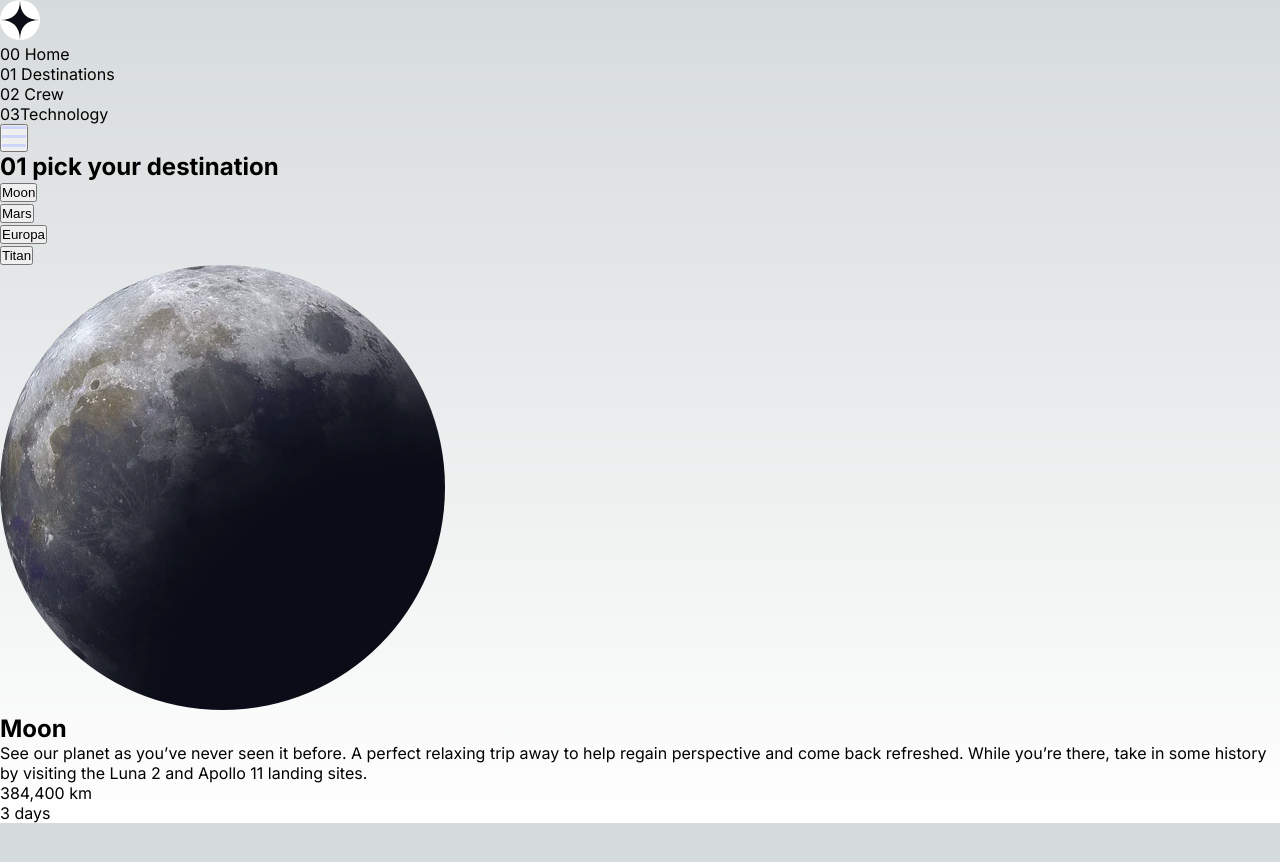
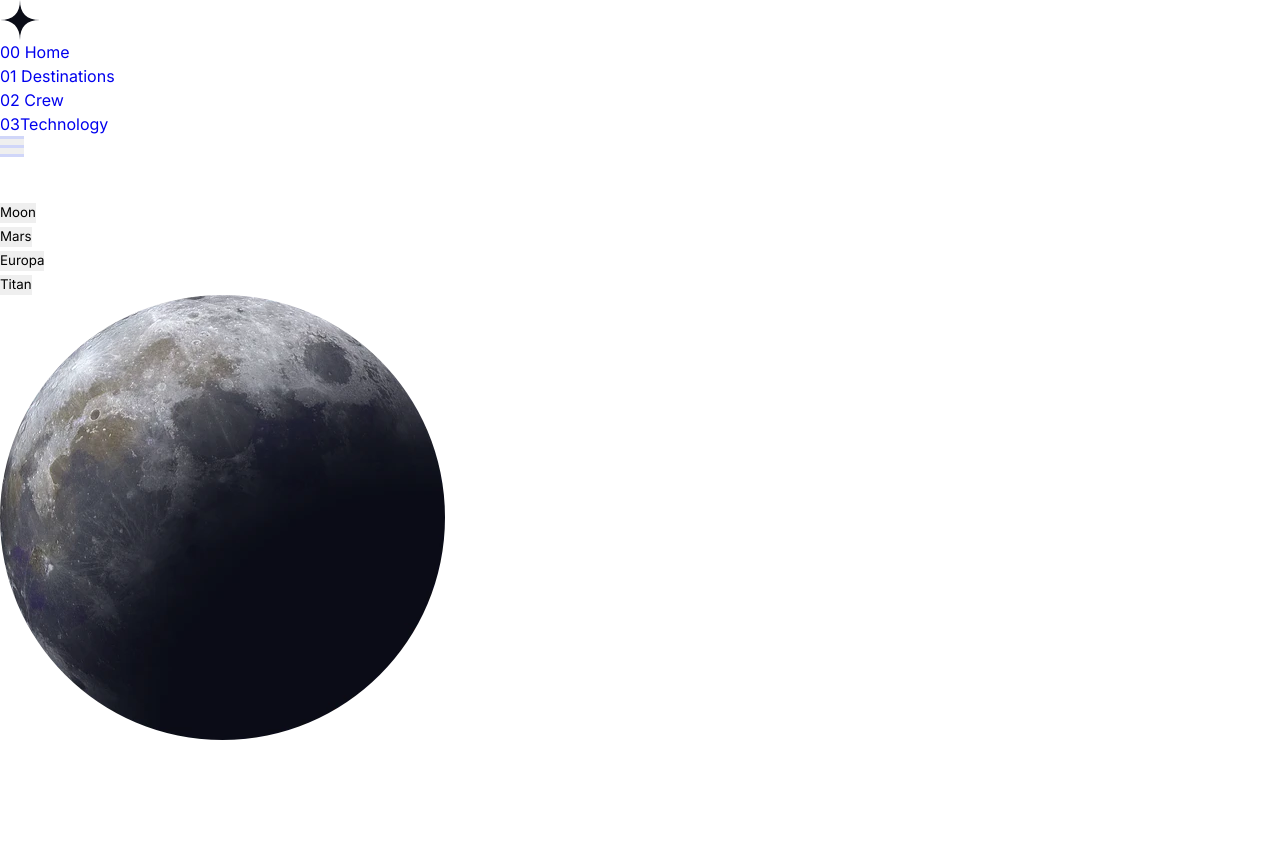
Before and after one commit to JorgeAMendoza/space-tourism-site, a Next.js app: page /destinations in a window 1280 px wide. Shown: the top 862 px of the page. Before the commit the page ends 823 px from the top, so only its background shows below. Built offline with nearby package versions, Linux system fonts and the light colour scheme.

Commit message:
set global styles and create util container class

```diff
--- a/app/globals.css
+++ b/app/globals.css
@@ -1,103 +1,93 @@
 :root {
-  --max-width: 1100px;
-  --border-radius: 12px;
-  --font-mono: ui-monospace, Menlo, Monaco, 'Cascadia Mono', 'Segoe UI Mono',
-    'Roboto Mono', 'Oxygen Mono', 'Ubuntu Monospace', 'Source Code Pro',
-    'Fira Mono', 'Droid Sans Mono', 'Courier New', monospace;
+  --black-blue: #0b0d17;
+  --white: #fff;
+  --light-purple: #d0d6f9;
 
-  --foreground-rgb: 0, 0, 0;
-  --background-start-rgb: 214, 219, 220;
-  --background-end-rgb: 255, 255, 255;
-
-  --primary-glow: conic-gradient(
-    from 180deg at 50% 50%,
-    #16abff33 0deg,
-    #0885ff33 55deg,
-    #54d6ff33 120deg,
-    #0071ff33 160deg,
-    transparent 360deg
-  );
-  --secondary-glow: radial-gradient(
-    rgba(255, 255, 255, 1),
-    rgba(255, 255, 255, 0)
-  );
-
-  --tile-start-rgb: 239, 245, 249;
-  --tile-end-rgb: 228, 232, 233;
-  --tile-border: conic-gradient(
-    #00000080,
-    #00000040,
-    #00000030,
-    #00000020,
-    #00000010,
-    #00000010,
-    #00000080
-  );
-
-  --callout-rgb: 238, 240, 241;
-  --callout-border-rgb: 172, 175, 176;
-  --card-rgb: 180, 185, 188;
-  --card-border-rgb: 131, 134, 135;
+  --primary: var(--light-purple);
+  --secondary: var(--black-blue);
+  --light-text: #ffffff;
+  --fast-transition: 0.25s linear;
+  --transition: all 0.25s cubic-bezier(0.645, 0.045, 0.355, 1);
+  --transition-slow: all 0.75s cubic-bezier(0.645, 0.045, 0.355, 1);
+}
+html {
+  font-size: 62.5%;
+  height: 100%;
+  scroll-behavior: smooth;
 }
 
-@media (prefers-color-scheme: dark) {
-  :root {
-    --foreground-rgb: 255, 255, 255;
-    --background-start-rgb: 0, 0, 0;
-    --background-end-rgb: 0, 0, 0;
-
-    --primary-glow: radial-gradient(rgba(1, 65, 255, 0.4), rgba(1, 65, 255, 0));
-    --secondary-glow: linear-gradient(
-      to bottom right,
-      rgba(1, 65, 255, 0),
-      rgba(1, 65, 255, 0),
-      rgba(1, 65, 255, 0.3)
-    );
-
-    --tile-start-rgb: 2, 13, 46;
-    --tile-end-rgb: 2, 5, 19;
-    --tile-border: conic-gradient(
-      #ffffff80,
-      #ffffff40,
-      #ffffff30,
-      #ffffff20,
-      #ffffff10,
-      #ffffff10,
-      #ffffff80
-    );
-
-    --callout-rgb: 20, 20, 20;
-    --callout-border-rgb: 108, 108, 108;
-    --card-rgb: 100, 100, 100;
-    --card-border-rgb: 200, 200, 200;
-  }
-}
-
-* {
+*,
+*::after,
+*::before {
   box-sizing: border-box;
   padding: 0;
   margin: 0;
+  line-height: 1.5;
+}
+body {
+  -webkit-font-smoothing: antialiased;
+  line-height: 1.5;
+  font-size: 1.6rem;
+  height: 100%;
+  position: relative;
+  color: var(--light-text);
 }
 
-html,
-body {
-  max-width: 100vw;
-  overflow-x: hidden;
+p {
+  line-height: 1.5;
 }
 
-body {
-  color: rgb(var(--foreground-rgb));
-  background: linear-gradient(
-      to bottom,
-      transparent,
-      rgb(var(--background-end-rgb))
-    )
-    rgb(var(--background-start-rgb));
+img,
+svg,
+picture,
+video,
+canvas {
+  max-width: 100%;
+  display: block;
 }
 
 a {
-  color: inherit;
   text-decoration: none;
+  outline-color: transparent;
+}
+input,
+textarea,
+select,
+button {
+  font-family: inherit;
+}
+
+button {
+  cursor: pointer;
+  border: none;
+}
+
+ul,
+ol {
+  list-style: none;
+}
+
+p,
+li,
+h1,
+h2,
+h3,
+h4,
+h5,
+h6 {
+  overflow-wrap: break-word;
+}
+#root,
+#__next {
+  isolation: isolate;
+}
+
+/* reduced motion options */
+
+@media (prefers-reduced-motion) {
+  html {
+    scroll-behavior: auto;
+  }
 }
 
 @media (prefers-color-scheme: dark) {
--- /dev/null
+++ b/styles/utils.module.css
@@ -0,0 +1,4 @@
+.container {
+  width: min(88%, 125rem);
+  margin: 0 auto;
+}
```
Also changed, not shown: app/page.module.css (deleted, +0 -229 lines).
